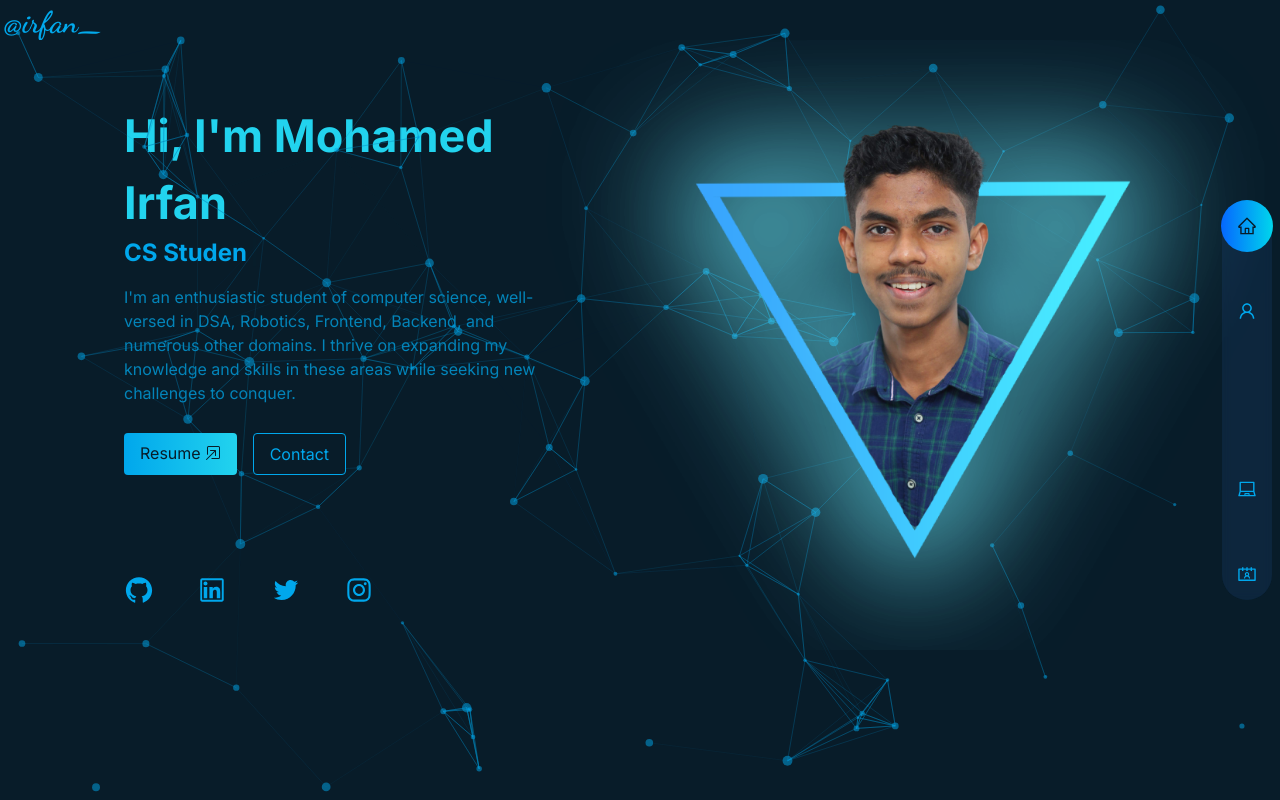
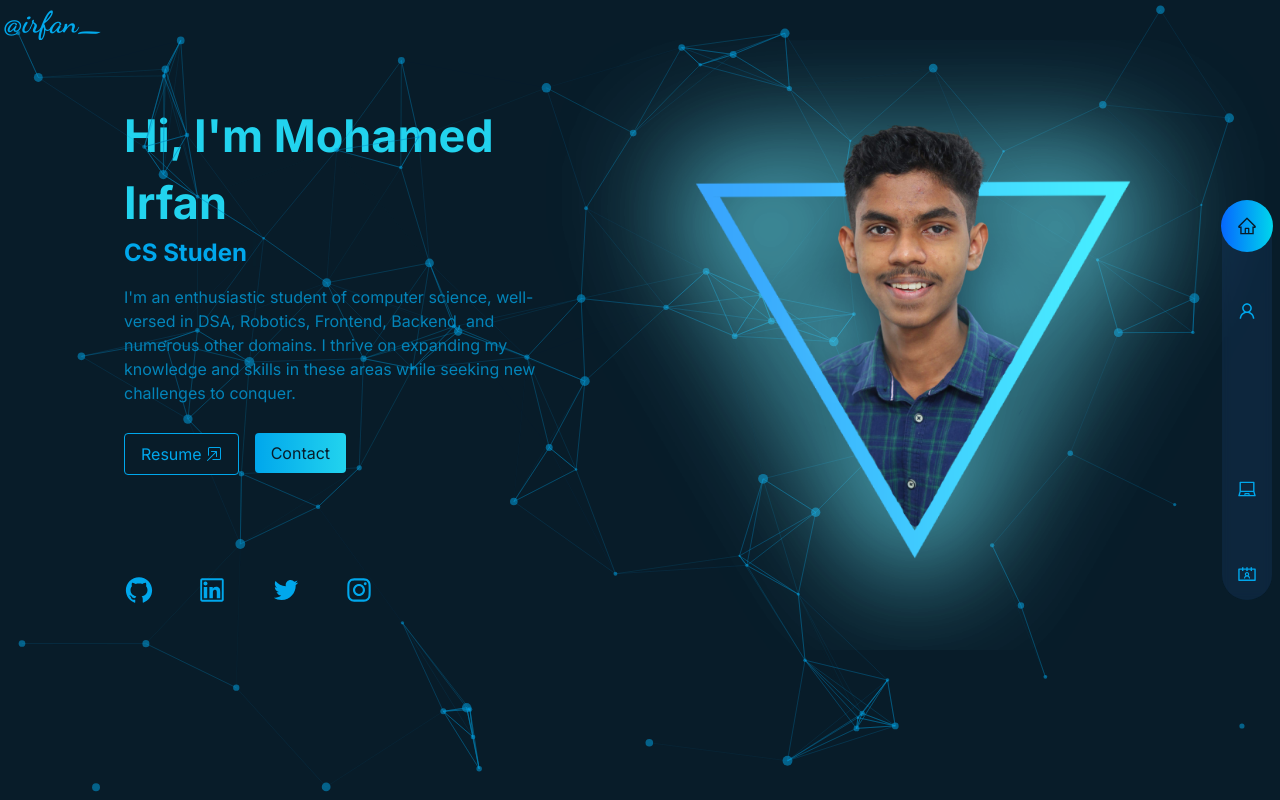
Before and after one commit to MohamedIrfanAM/portfolio, a Next.js app: page / in a window 1280 px wide. Shown: the top 800 px of the page. Built offline with nearby package versions, Linux system fonts and the light colour scheme; no server answers; some icons are missing.

Commit message:
button hover animation landing page

```diff
--- a/src/components/Hero.jsx
+++ b/src/components/Hero.jsx
@@ -10,6 +10,7 @@ import {BsBoxArrowInUpRight} from "react-icons/bs"
 import { motion } from "framer-motion"
 import { useTypewriter,Cursor } from "react-simple-typewriter"
 import ParticlesContainer from "./ParticlesContainer"
+import { useState } from "react"
 
 const dancing_script = Dancing_Script({
   subsets:['latin'],
@@ -17,6 +18,7 @@ const dancing_script = Dancing_Script({
 
 const Hero = () => {
   const [subheading] = useTypewriter({words:['Software Developer','CS Student','Technophile','Robotics Enthusiast'],loop:{},typeSpeed:60,deleteSpeed:80})
+  const [buttonHover,setButtonHover] = useState(true)
   return (
     <section className="h-screen w-full p-1" id='hero'>
       <ParticlesContainer/>
@@ -31,13 +33,15 @@ const Hero = () => {
             <div className="font-bold text-primary text-xl sm:text-2xl"><span>{subheading}<Cursor/></span></div>
             <div className="max-w-[300px] mt-1 text-secondary sm:text-md sm:mt-4 sm:max-w-[500px]">{intro}</div>
           </motion.div>
-          <motion.div className="mx-auto mt-5 sm:mx-0 sm:mt-7 flex justify-start gap-4 group z-10" variants={fadeIn("left",'spring',0.5,0.75)} initial='hidden' whileInView='visible'>
-            <Link href='https://drive.google.com/file/d/1-7s7WCv4Hf7OD_agK9RHYO3tRmkKeRsW/view?usp=sharing' target="_blank" className="text-dark bg-gradient-to-r from-primary to bg-cyan-400 hover:scale-110 px-4 py-2 flex justify-between rounded">
+          <motion.div className="mx-auto mt-5 sm:mx-0 sm:mt-7 flex justify-start gap-4 group z-10 " variants={fadeIn("left",'spring',0.5,0.75)} initial='hidden' whileInView='visible'>
+            <Link href='https://drive.google.com/file/d/1-7s7WCv4Hf7OD_agK9RHYO3tRmkKeRsW/view?usp=sharing' target="_blank" className={`relative hover:scale-110 px-4 py-2 flex justify-between rounded ${buttonHover ? 'bg-dark text-primary border border-primary':'text-dark'}`} onMouseEnter={()=>setButtonHover(false)}>
+              {!buttonHover && <motion.span className="absolute inset-0 bg-gradient-to-r from-primary to bg-cyan-400 -z-10 rounded" layoutId="buttonbg"/>}
               Resume
               <BsBoxArrowInUpRight className="ml-1 mt-1 transition-all group-hover:translate-x-1 group-hover:-translate-y-1"/>
             </Link>
-            <Lk to='contact' smooth={true} spy={true}>
-              <button className="text-primary bg-dark border-primary py-2 px-4 rounded border hover:scale-110">
+            <Lk to='contact' smooth={true} spy={true} onMouseEnter={()=>setButtonHover(true)} onMouseLeave={()=>setButtonHover(false)}>
+              <button className={`py-2 px-4 rounded  hover:scale-110 relative ${buttonHover? 'text-dark': 'bg-dark text-primary border border-primary'}`}>
+                {buttonHover && <motion.span className="absolute inset-0 bg-gradient-to-r from-primary to bg-cyan-400 -z-10 rounded" layoutId="buttonbg"/>}
                 Contact
               </button>
             </Lk>
```
